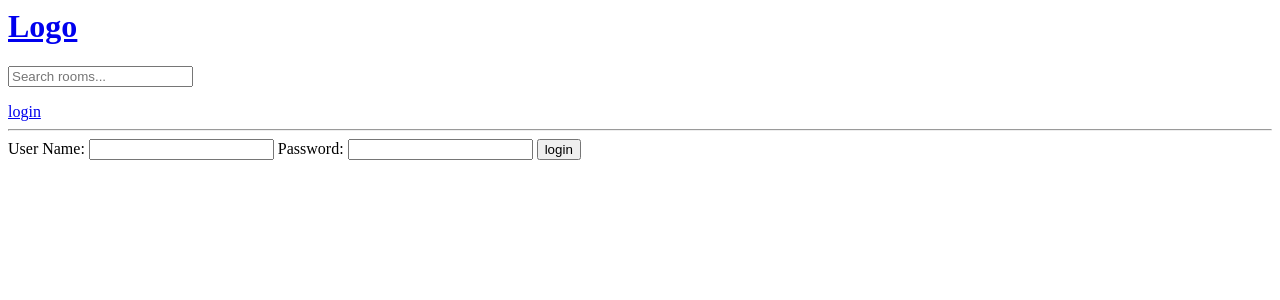
After one commit to rambod/DjangoSandbox, a Django app: page /login/ in a window 1280 px wide. The commit adds this page. Shown: the top 300 px of the page. Run offline with Django 4.2, Linux system fonts and the light colour scheme.

Commit message:
"Implement User Authentication and Flash Messages"
Description: This commit marks a significant milestone in the project, as it introduces essential user authentication features and enhances user feedback:

User Authentication:

Added login and logout functionality, enabling users to securely access their accounts.
Implemented authentication checks for certain views, ensuring that only authenticated users can access sensitive content.
Flash Messages:

Integrated simple flash messages to provide immediate feedback to users when errors occur during form submissions or other actions.
These flash messages offer informative cues for users, enhancing the overall user experience.
With user authentication now in place, the project moves closer to full-fledged user registration and a more personalized experience. The addition of flash messages improves user interactions, making the application more intuitive and user-friendly. The upcoming next step will focus on user registration, further enhancing the StudyBuddy app's functionality and usability.

```diff
--- a/StudyBuddy/base/templates/base/home.html
+++ b/StudyBuddy/base/templates/base/home.html
@@ -30,8 +30,10 @@
                 <h5> [{{room.id}}] <a href="{% url 'room' room.id %}">{{room.name}}</a> </h5>
 
                 <small>{{room.topic.name}}</small>
+                {% if request.user == room.host %}
                 <a href="{%url 'update-room' room.id%}">Edit room</a>
                 <a href="{%url 'delete-room' room.id%}">Delete room</a>
+                {% endif %}
                 <hr />
             </div>
             {% endfor %}
--- /dev/null
+++ b/StudyBuddy/base/templates/base/login_register.html
@@ -0,0 +1,12 @@
+{% extends 'main.html' %} {% block content %}
+
+<div>
+  <form method="POST" action=""> {% csrf_token %}
+    <label>User Name:</label>
+    <input type="text" Name="username" placeholder="" />
+    <label>Password:</label>
+    <input type="password" Name="password"  placeholder="" />
+    <input type="submit" value="login" />
+  </form>
+</div>
+{% endblock content %}
--- a/StudyBuddy/base/urls.py
+++ b/StudyBuddy/base/urls.py
@@ -2,6 +2,8 @@ from django.urls import path
 from . import views
 
 urlpatterns = [
+    path('login/', views.loginPage, name = "login"),
+    path('logout/', views.logoutUser, name = "logout"),
     path('', views.home, name = "home"),
     path('room/<int:pk>/', views.room, name = "room"),
     path('create-room/', views.createRoom, name = "create-room"),
--- a/StudyBuddy/base/views.py
+++ b/StudyBuddy/base/views.py
@@ -1,7 +1,11 @@
-from django.shortcuts import render,redirect
+from django.shortcuts import render,redirect ,HttpResponse
 from django.db.models import Q
+from django.contrib.auth.decorators import login_required
 from .models import Room, Topic
 from .forms import RoomForm
+from django.contrib.auth.models import User
+from django.contrib.auth import authenticate, login, logout
+from django.contrib import messages
 
 # Create your views here.
 # rooms = [
@@ -19,6 +23,33 @@ from .forms import RoomForm
 #     }
 # ]
 
+def loginPage(request):
+    if request.user.is_authenticated:
+        return redirect('home')
+
+    if request.method == "POST":
+        username = request.POST.get('username')
+        password = request.POST.get('password')
+
+        try:
+            user = User.objects.get(username=username)
+        except:
+            messages.add_message(request, messages.ERROR, 'User does not exist')
+
+        user = authenticate(request, username=username, password=password)
+        if user is not None:
+            login(request, user)
+            return redirect('home')
+        else:
+            messages.add_message(request, messages.ERROR, 'Username or password is incorrect')
+
+    context = {}
+    return render(request,'base/login_register.html',context)
+
+
+def logoutUser(request):
+    logout(request)
+    return redirect('home')
 
 def home(request):
     q = request.GET.get('q') if request.GET.get('q') != None else ''
@@ -26,6 +57,7 @@ def home(request):
     topics = Topic.objects.all()
 
     room_count = rooms.count()
+
     context = { 'rooms': rooms , 'topics': topics,'room_count':room_count}
     return render(request,'base/home.html',context=context)
 
@@ -35,7 +67,7 @@ def room(request,pk):
 
     return render(request,'base/room.html',context)
 
-
+@login_required(login_url='login')
 def createRoom(request):
     form = RoomForm()
     if request.method == 'POST':
@@ -46,9 +78,13 @@ def createRoom(request):
     context = {'form' : form}
     return render(request,'base/room_form.html',context)
 
+@login_required(login_url='login')
 def updateRoom(request,pk):
     room = Room.objects.get(id=pk)
     form = RoomForm(instance=room)
+
+    if request.user != room.host:
+        return HttpResponse("you are not allowed here")
     if request.method == 'POST':
         form = RoomForm(request.POST,instance=room)
         if form.is_valid():
@@ -57,8 +93,12 @@ def updateRoom(request,pk):
     context = {'form' : form}
     return render(request, 'base/room_form.html', context)
 
+@login_required(login_url='login')
 def deleteRoom(request,pk):
     room = Room.objects.get(id=pk)
+
+    if request.user != room.host:
+        return HttpResponse("you are not allowed here")
     if request.method == 'POST':
         room.delete()
         return redirect('home')
--- a/StudyBuddy/templates/main.html
+++ b/StudyBuddy/templates/main.html
@@ -2,6 +2,10 @@
 <head></head>
 <body>
     {% include "navigationbar.html" %}
+    {% for message in messages %}
+    <li {% if message.tags %} class="{{ message.tags }}" {% endif %}>{{message}}
+    </li>
+    {% endfor %}
     {% block content %}{% endblock content %}
 </body>
 </html>
--- a/StudyBuddy/templates/navigationbar.html
+++ b/StudyBuddy/templates/navigationbar.html
@@ -1,7 +1,14 @@
 <a href="/">
     <h1>Logo</h1>
-
 </a>
 <form method="GET" action="{% url 'home' %}">
     <input type="text" name="q" placeholder="Search rooms..."/>
 </form>
+
+{% if request.user.is_authenticated %}
+<a href="{% url 'logout' %}">logout</a>
+{% else %}
+<a href="{% url 'login' %}">login</a>
+{% endif %}
+
+<hr/>
```
